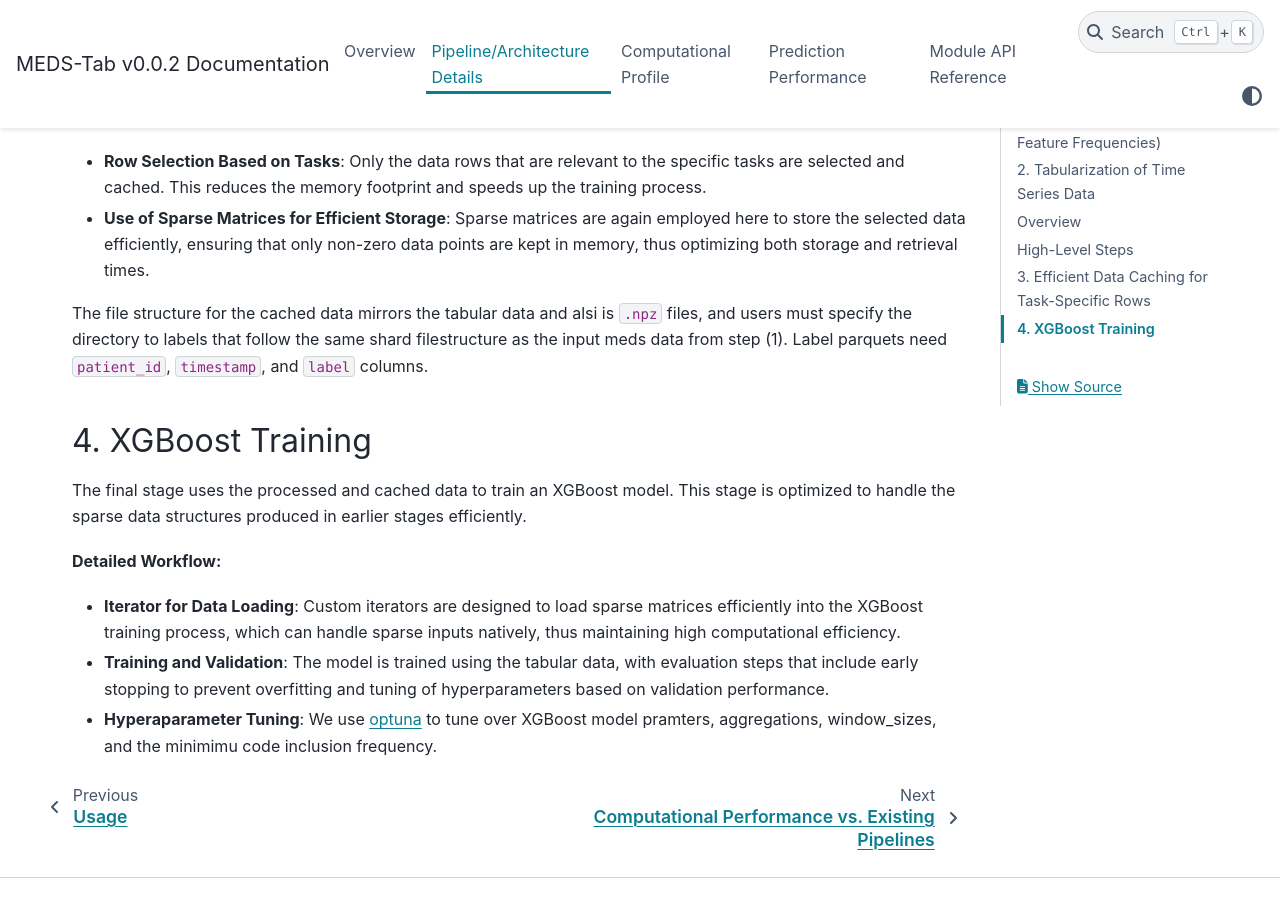
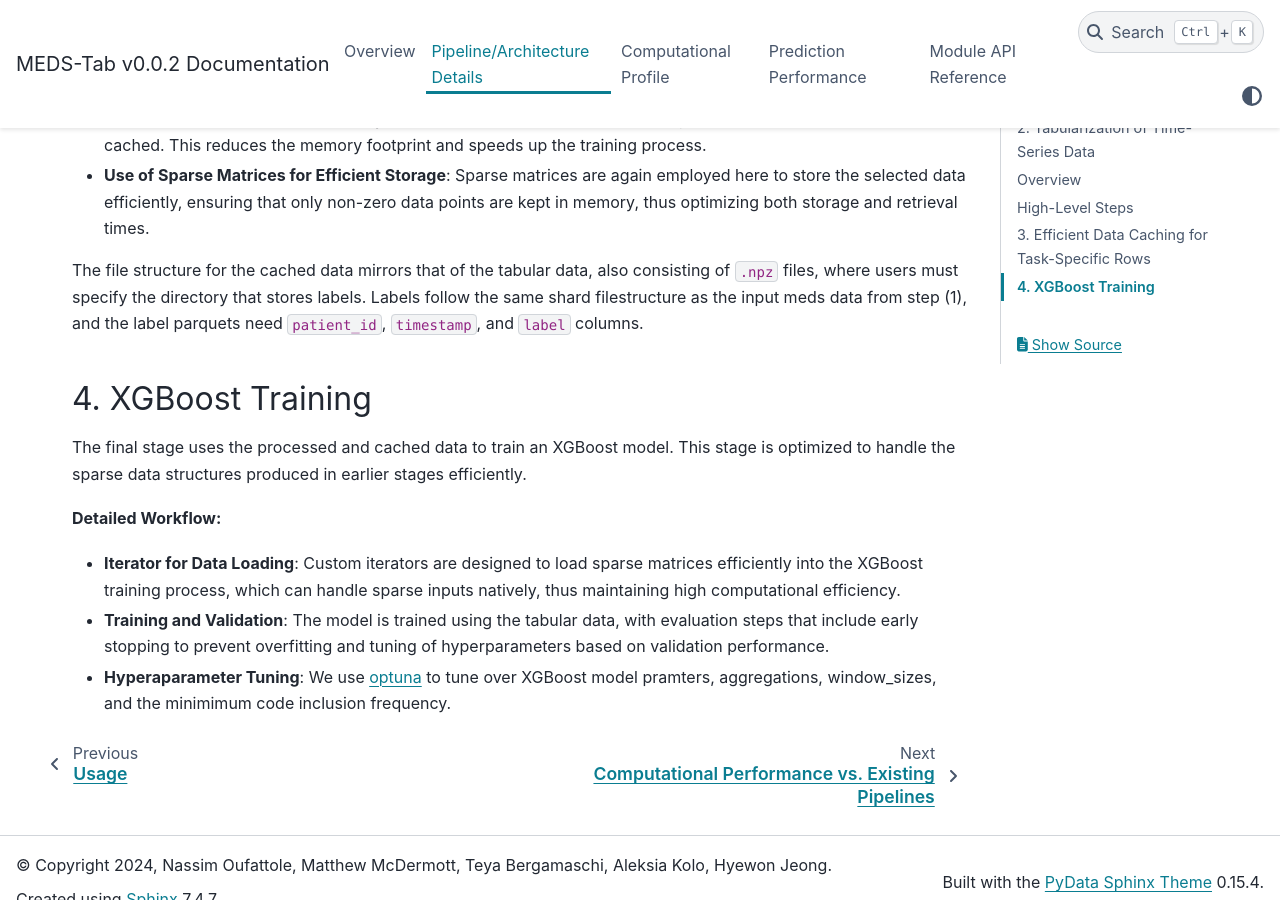
Before and after one commit to mmcdermott/MEDS_Tabular_AutoML, a Sphinx documentation site: the page built from docs/source/implementation.md, in a window 1280 px wide and 900 px high, scrolled down 2606 px. Built offline with Sphinx 7.4.7 and the PyData theme 0.15.4, drawn with Linux system fonts in a browser that asks for light colours; some of the changed lines change nothing that is shown; some of the changed text lies outside the part shown.

Commit message:
implementation md edit

```diff
--- a/docs/source/implementation.md
+++ b/docs/source/implementation.md
@@ -2,14 +2,14 @@
 
 In this section we describe the MEDS-Tab architecture, specifically some of the pipeline choices we made to reduce memory usage and increase speed during the tabularization process and XGBoost tuning process.
 
-We break our method into 4 discrete parts
+We break our method into 4 discrete parts:
 
 1. Describe codes (compute feature frequencies)
-2. Given time series data tabularize it
-3. cache task specific rows of data for efficient loading
+2. Tabularization of time-series data
+3. Efficient data caching for task-specific rows
 4. XGBoost training
 
-### 1. Describe Codes (Compute Feature Frequencies)
+### 1. Describe Codes (compute feature frequencies)
 
 This initial stage processes a pre-shareded dataset. We expect a structure as follows where each shard contains a subset of the patients:
 
@@ -36,9 +36,7 @@
 - **Data Loading and Sharding**: We iterate through shards to compute feature frequencies for each shard.
 - **Frequency Aggregation**: After computing frequencies across shards, we aggregate them to get a final count of each feature across the entire dataset training dataset, which allows us to filter out infrequent features in the tabularization stage or when tuning XGBoost.
 
-This outputs parquet file \`\`
-
-### 2. Tabularization of Time Series Data
+### 2. Tabularization of Time-Series Data
 
 ### Overview
 
@@ -95,7 +93,7 @@
 - **Row Selection Based on Tasks**: Only the data rows that are relevant to the specific tasks are selected and cached. This reduces the memory footprint and speeds up the training process.
 - **Use of Sparse Matrices for Efficient Storage**: Sparse matrices are again employed here to store the selected data efficiently, ensuring that only non-zero data points are kept in memory, thus optimizing both storage and retrieval times.
 
-The file structure for the cached data mirrors the tabular data and alsi is `.npz` files, and users must specify the directory to labels that follow the same shard filestructure as the input meds data from step (1). Label parquets need `patient_id`, `timestamp`, and `label` columns.
+The file structure for the cached data mirrors that of the tabular data, also consisting of `.npz` files, where users must specify the directory that stores labels. Labels follow the same shard filestructure as the input meds data from step (1), and the label parquets need `patient_id`, `timestamp`, and `label` columns.
 
 ### 4. XGBoost Training
 
@@ -105,4 +103,4 @@
 
 - **Iterator for Data Loading**: Custom iterators are designed to load sparse matrices efficiently into the XGBoost training process, which can handle sparse inputs natively, thus maintaining high computational efficiency.
 - **Training and Validation**: The model is trained using the tabular data, with evaluation steps that include early stopping to prevent overfitting and tuning of hyperparameters based on validation performance.
-- **Hyperaparameter Tuning**: We use [optuna](https://optuna.org/) to tune over XGBoost model pramters, aggregations, window_sizes, and the minimimu code inclusion frequency.
+- **Hyperaparameter Tuning**: We use [optuna](https://optuna.org/) to tune over XGBoost model pramters, aggregations, window_sizes, and the minimimum code inclusion frequency.
```
